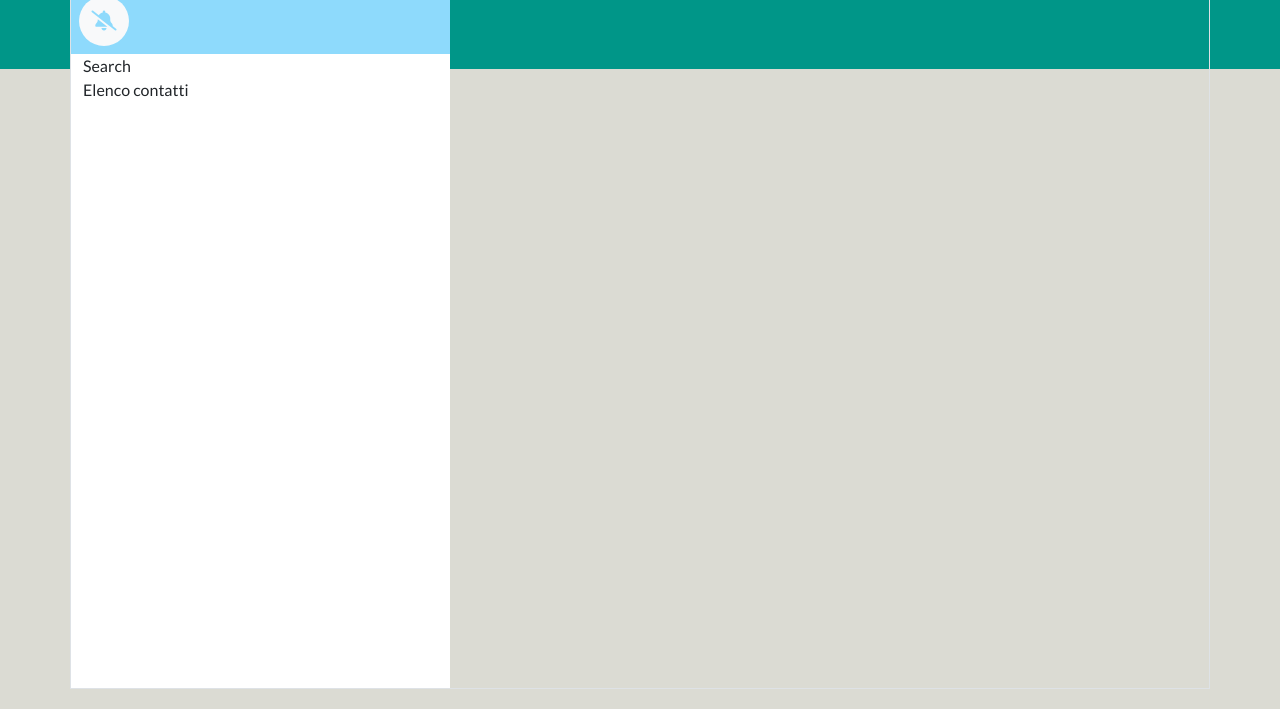
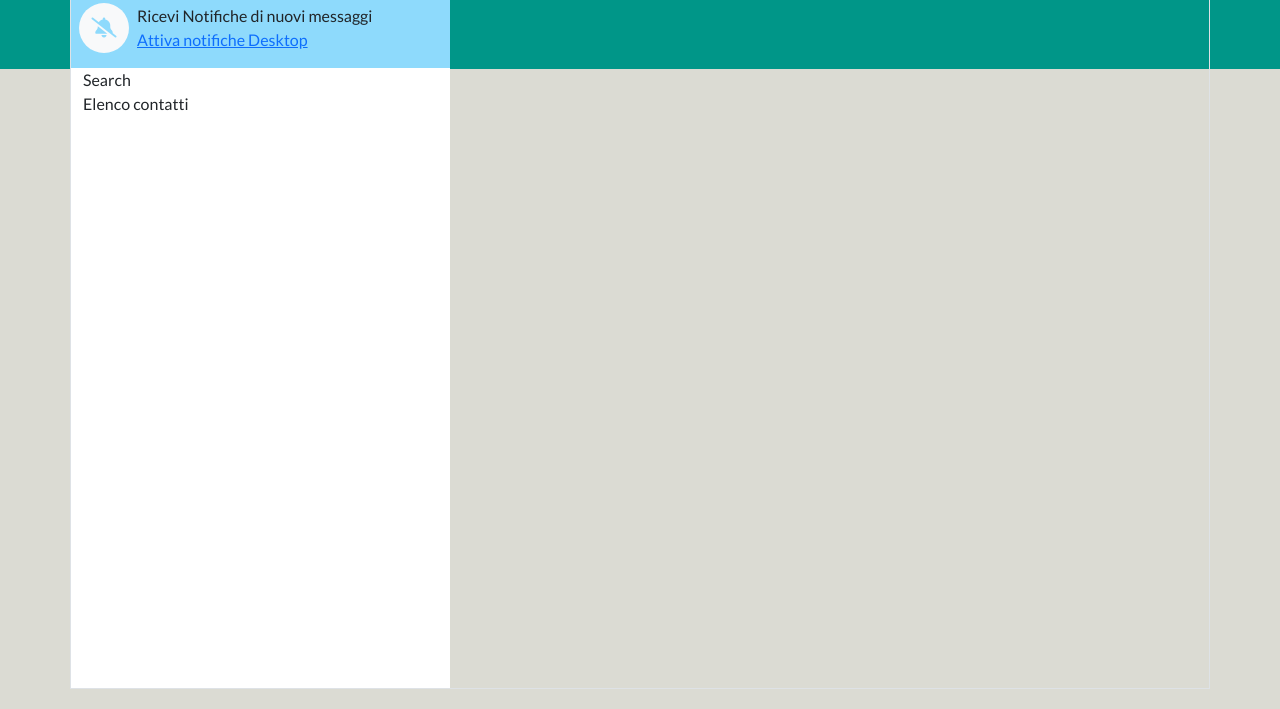
Before and after one commit to RickCraco/vue-boolzapp, a plain HTML site: page index.html in a window 1280 px wide. Shown: the part 91-800 px from the top of the page. Drawn offline with nearby package versions, Linux system fonts and the light colour scheme.

Commit message:
aggiunta scritta di notifiche messaggi + ancora per attivazione notifiche

```diff
--- a/index.html
+++ b/index.html
@@ -38,8 +38,12 @@
                                 <i class="fa-solid fa-ellipsis-vertical p-2 icon"></i>
                             </div>
                         </div>
-                        <div class="col-12 mybg-notifiche p-2">
+                        <div class="col-12 mybg-notifiche p-2 d-flex align-items-center">
                             <div class="bg-light bell d-flex justify-content-center align-items-center"><i class="fa-solid fa-bell-slash icon-bell"></i></div>
+                            <div class="m-2">
+                                <div>Ricevi Notifiche di nuovi messaggi</div>
+                                <a href="">Attiva notifiche Desktop</a>
+                            </div>
                         </div>
                         <div class="col-12">
                             Search
```
